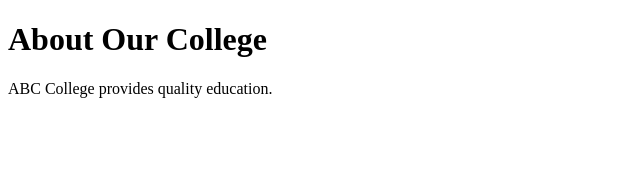
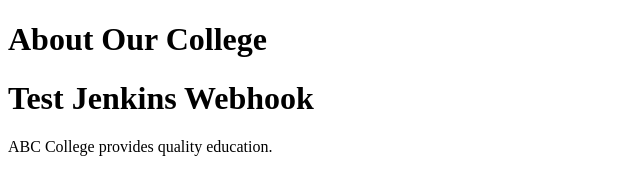
Before and after one commit to vamshikrishna-bv/College-Website, a plain HTML site: page about.html in a window 1280 px wide. Shown: the whole page, without its empty margins (0-640 px from the left). Drawn offline with Linux system fonts and the light colour scheme.

Commit message:
Test Jenkins Webhook

```diff
--- a/about.html
+++ b/about.html
@@ -5,6 +5,7 @@
 </head>
 <body>
 <h1>About Our College</h1>
+<h1>Test Jenkins Webhook</h1>
 <p>ABC College provides quality education.</p>
 </body>
 </html>
```
